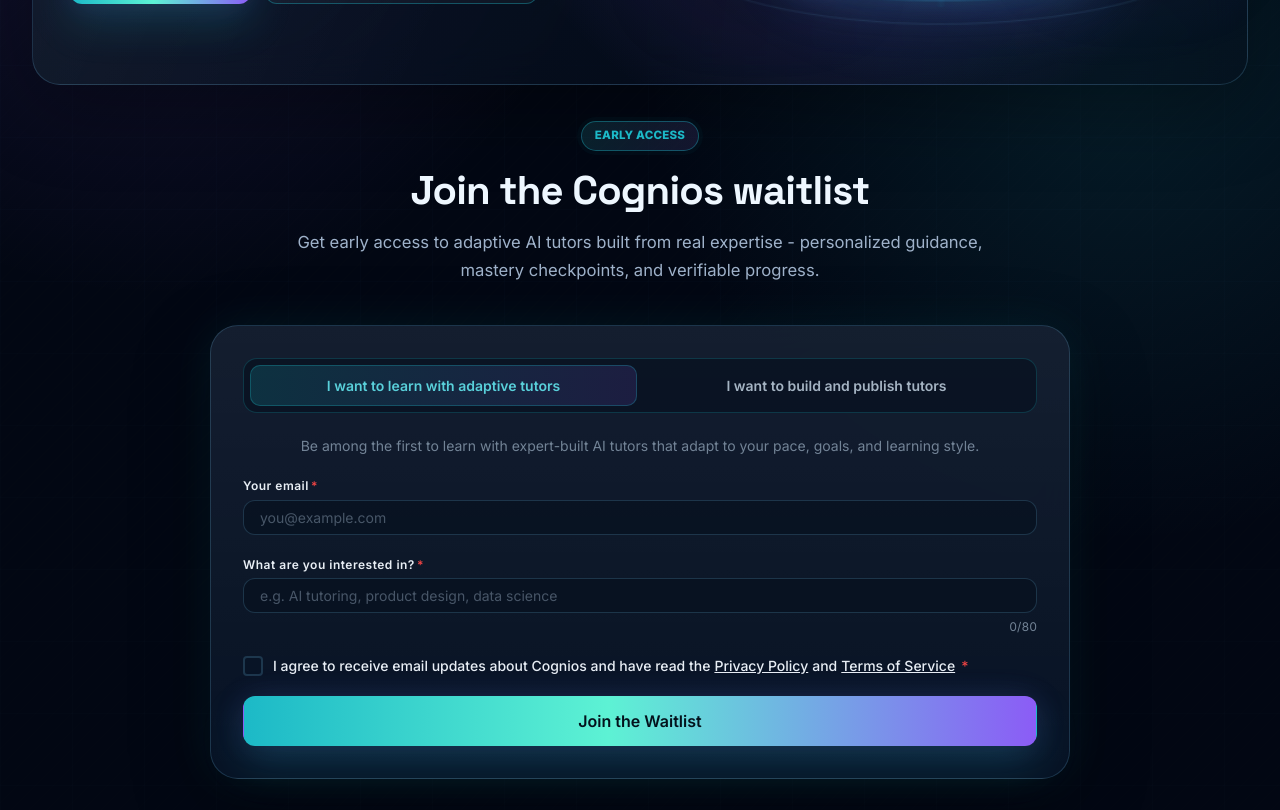
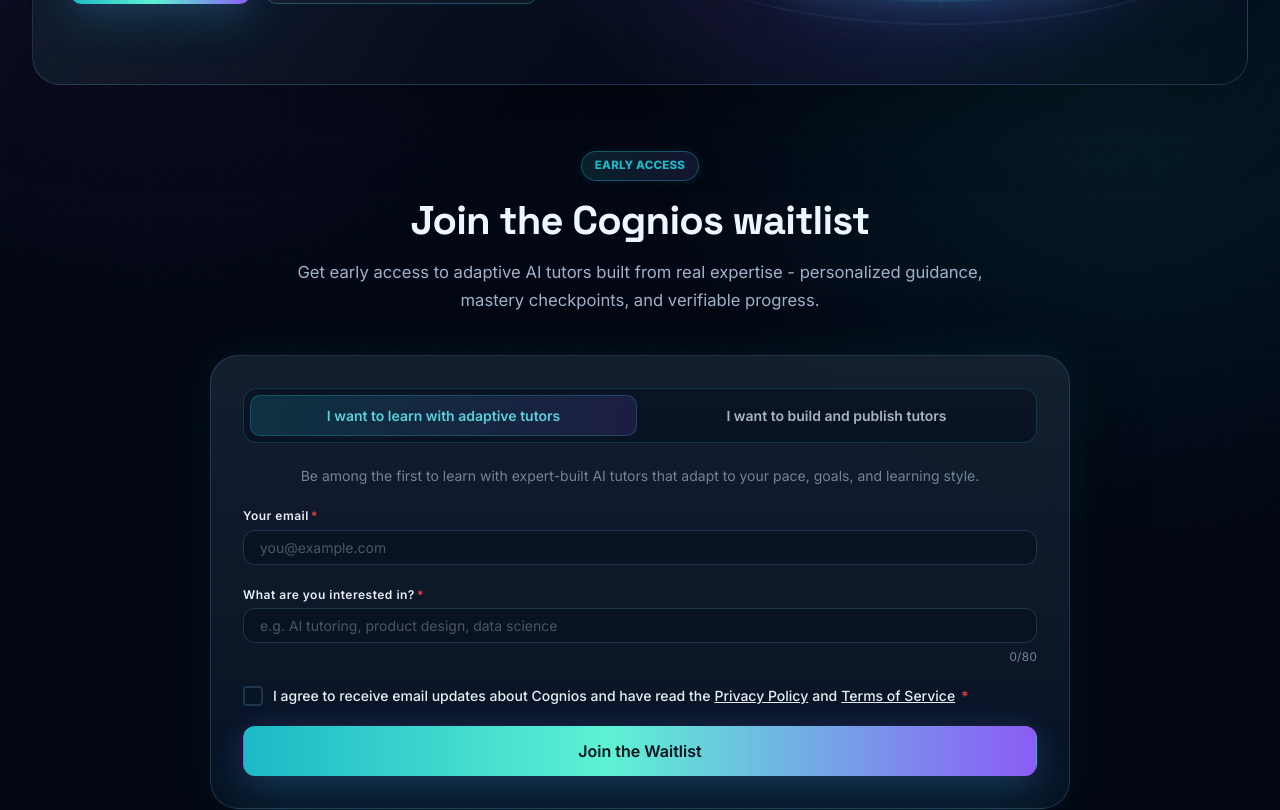
Before and after one commit to cognios-platform/waitlist, a Next.js app: page / in a window 1280 px wide. Shown: the part 580-1390 px from the top of the page. Built offline with nearby package versions, Linux system fonts and the light colour scheme.

Commit message:
visual updates

```diff
--- a/src/app/Home.module.scss
+++ b/src/app/Home.module.scss
@@ -74,7 +74,8 @@
 .progressSection,
 .emailCapture,
 .finalCtaSection {
-  margin-inline: auto;
+  max-width: 1300px;
+  margin: 0 auto;
 }
 
 .sectionHeading {
@@ -893,7 +894,11 @@
         width: 7px;
         height: 7px;
         border-radius: 50%;
-        background: linear-gradient(135deg, var(--home-cyan), var(--home-purple));
+        background: linear-gradient(
+          135deg,
+          var(--home-cyan),
+          var(--home-purple)
+        );
         box-shadow: 0 0 10px rgba(28, 185, 199, 0.4);
       }
     }
@@ -975,11 +980,7 @@
   width: 70%;
   height: 14%;
   border-radius: 50%;
-  background: radial-gradient(
-    circle,
-    rgba(28, 185, 199, 0.2),
-    transparent 70%
-  );
+  background: radial-gradient(circle, rgba(28, 185, 199, 0.2), transparent 70%);
   filter: blur(8px);
 }
 
@@ -1067,10 +1068,8 @@
 .finalCtaSection {
   position: relative;
   overflow: hidden;
-  margin-top: clamp(24px, 4vw, 48px);
-  margin-bottom: clamp(48px, 7vw, 96px);
-  margin-left: 10px;
-  margin-right: 10px;
+  margin-bottom: 60px;
+  margin-top: 60px;
   padding: clamp(48px, 6vw, 80px) clamp(24px, 4vw, 48px);
   border: 1px solid var(--home-border);
   border-radius: var(--home-radius-xl);
@@ -1093,6 +1092,11 @@
     0 0 110px rgba(139, 92, 246, 0.09);
   backdrop-filter: blur(20px);
   text-align: center;
+
+  @include mobile {
+    margin-left: 10px;
+    margin-right: 10px;
+  }
 }
 
 .finalCtaGlow {
--- a/src/app/components/EmailCapture.module.scss
+++ b/src/app/components/EmailCapture.module.scss
@@ -1,5 +1,5 @@
 .emailCapture {
-  padding-top: 0;
+  padding-top: 30px;
   padding-bottom: 0;
 }
 
```
